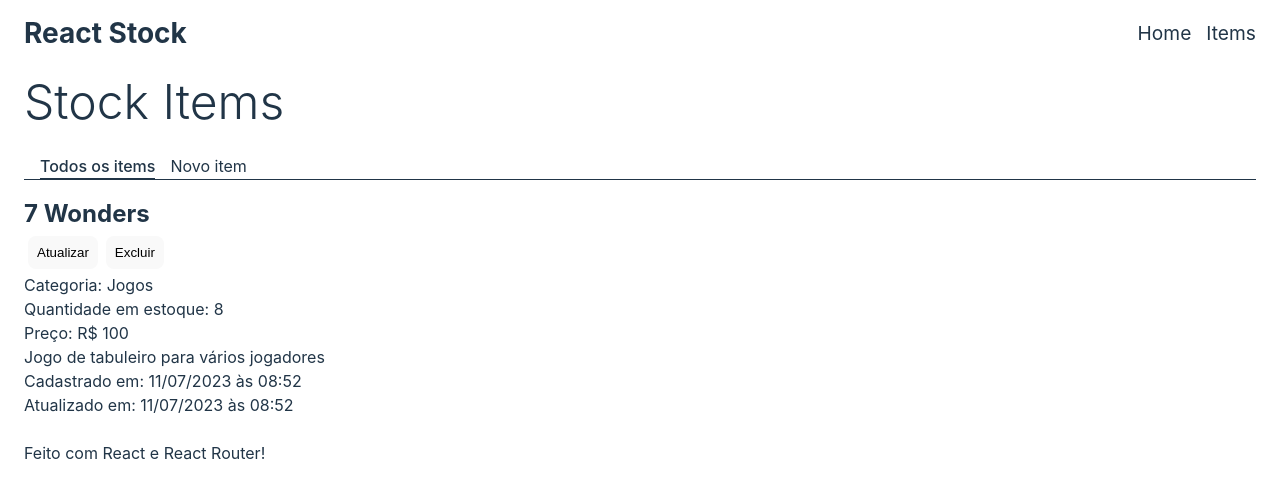
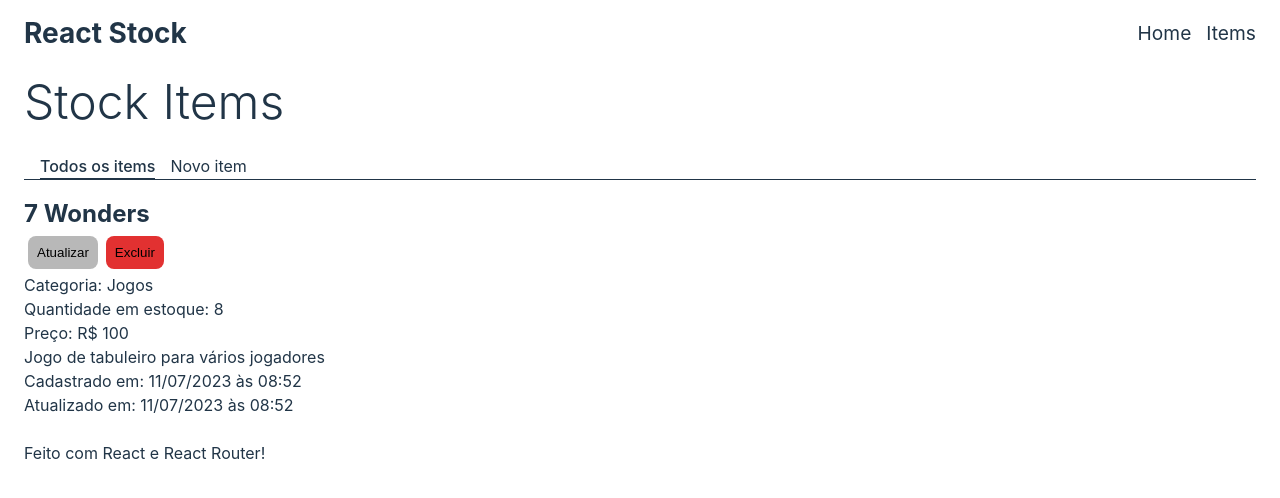
Before and after one commit to felipe0848/gestor-de-estoque--SPA-, a React (Vite) app: page /items/id in a window 1280 px wide. Shown: the top 498 px of the page. Built offline with nearby package versions, Linux system fonts and the light colour scheme.

Commit message:
Create a component of Button

```diff
--- /dev/null
+++ b/src/Components/Button/Button.jsx
@@ -0,0 +1,7 @@
+export default function Button({ className, text }){
+    return(
+        <>
+            <button className={className}>{text}</button>
+        </>
+    )
+}
--- a/src/pages/Items/Items.jsx
+++ b/src/pages/Items/Items.jsx
@@ -1,3 +1,4 @@
+import Button from "../../Components/Button/Button";
 import useItemsCollection from "../../hooks/useItemsCollection";
 import "./Items.css"
 
@@ -24,9 +25,9 @@ export default function Items(){
                                 <td>{qtd} unid.</td>
                                 <td>{category}</td>
                                 <td className="tableButtons">
-                                    <button className="details">Ver</button>
-                                    <button className="update">Atualizar</button>
-                                    <button className="delete" onClick={()=>removeItem(id)}>Excluir</button>
+                                    <Button className="details" text='Ver' />
+                                    <Button className="update" text='Atualizar' />
+                                    <Button className="delete" onClick={()=>removeItem(id)} text='Excluir'/>
                                 </td>
                             </tr>
                         )
--- a/src/pages/PageItem/PageItem.jsx
+++ b/src/pages/PageItem/PageItem.jsx
@@ -1,20 +1,22 @@
+import Button from "../../Components/Button/Button";
+
 export default function PageItem(){
     return(
         <>
-        <div>
+        <div className="title">
             <h2>{'7 Wonders'}</h2>
-            <button>Atualizar</button>
-            <button>Excluir</button>
+            <Button className="update" text='Atualizar' />
+            <Button className="delete" onClick={()=>removeItem(id)} text='Excluir'/>
         </div>
-        <div>
-            <div>Categoria: {"Jogos"}</div>
-            <div>Quantidade em estoque: {8}</div>
-            <div>Preço: R$ {100.00}</div>
+        <div className="cards-info">
+            <div className="card-info">Categoria: {"Jogos"}</div>
+            <div className="card-info">Quantidade em estoque: {8}</div>
+            <div className="card-info">Preço: R$ {100.00}</div>
         </div>
-        <div>
+        <div className="description">
             <p>{"Jogo de tabuleiro para vários jogadores"}</p>
         </div>
-        <div>
+        <div className="">
             <p>Cadastrado em: {'11/07/2023 às 08:52'}</p>
             <p>Atualizado em: {'11/07/2023 às 08:52'}</p>
         </div>
```
